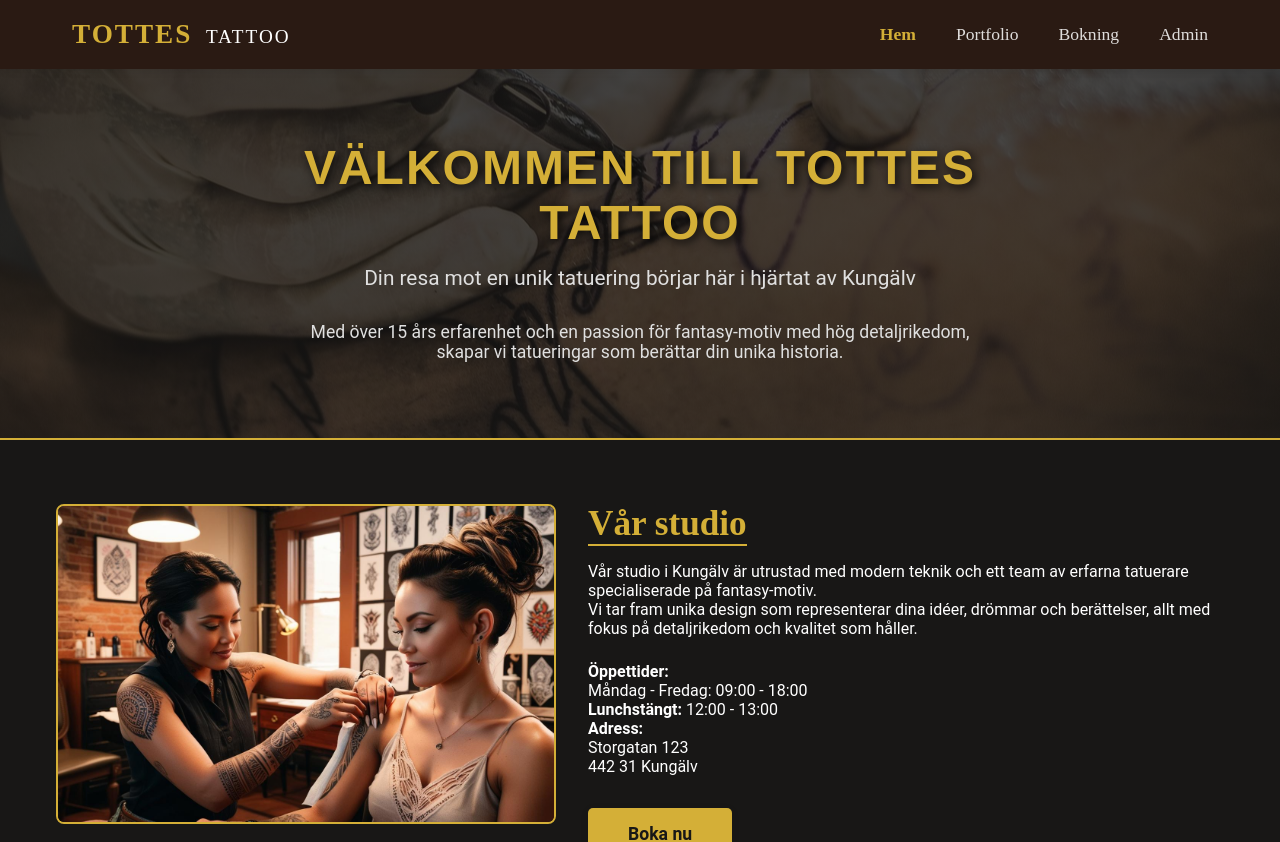
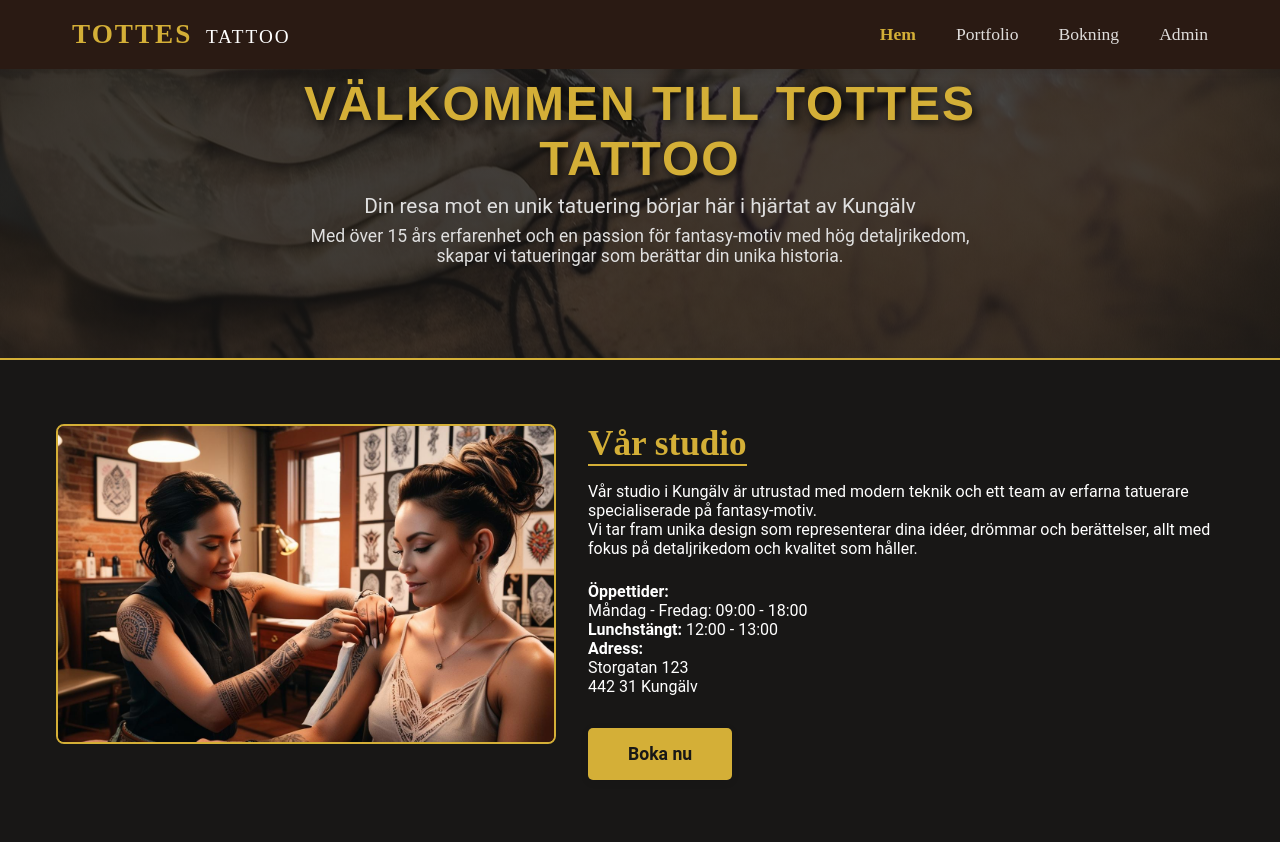
Before and after one commit to Medieinstitutet/tottes-tattoo-2, a React (Vite) app in the folder frontend/: page / in a window 1280 px wide. Shown: the top 842 px of the page. Built offline with nearby package versions, Linux system fonts and the light colour scheme.

Commit message:
Tweak hero section min-height for better gold line spacing

```diff
--- a/frontend/src/Pages/start-page.jsx
+++ b/frontend/src/Pages/start-page.jsx
@@ -23,7 +23,7 @@ const Wrapper = styled.div`
 
 const Hero = styled.section`
   width: 100vw;
-  min-height: 55vh;
+  min-height: 45vh;
   background: linear-gradient(rgba(24, 23, 22, 0.8), rgba(24, 23, 22, 0.8)),
     url(${(props) => props.bg}) center/cover;
   display: flex;
@@ -32,7 +32,7 @@ const Hero = styled.section`
   justify-content: center;
   text-align: center;
   border-bottom: 2px solid ${({ theme }) => theme.colors.gold};
-  padding-top: 6.5rem;
+  padding-top: 1.5rem;
   margin: 0;
 `;
 
@@ -51,7 +51,7 @@ const HeroTitle = styled.h1`
   color: ${({ theme }) => theme.colors.gold};
   font-size: 3rem;
   letter-spacing: 2px;
-  margin-bottom: 1rem;
+  margin-bottom: 0.5rem;
 
   @media (max-width: 768px) {
     font-size: 2rem;
@@ -61,7 +61,7 @@ const HeroTitle = styled.h1`
 const HeroSubtitle = styled.p`
   color: ${({ theme }) => theme.colors.textSoft};
   font-size: 1.3rem;
-  margin-bottom: 2rem;
+  margin-bottom: 0.5rem;
 
   @media (max-width: 768px) {
     font-size: 1.1rem;
```
